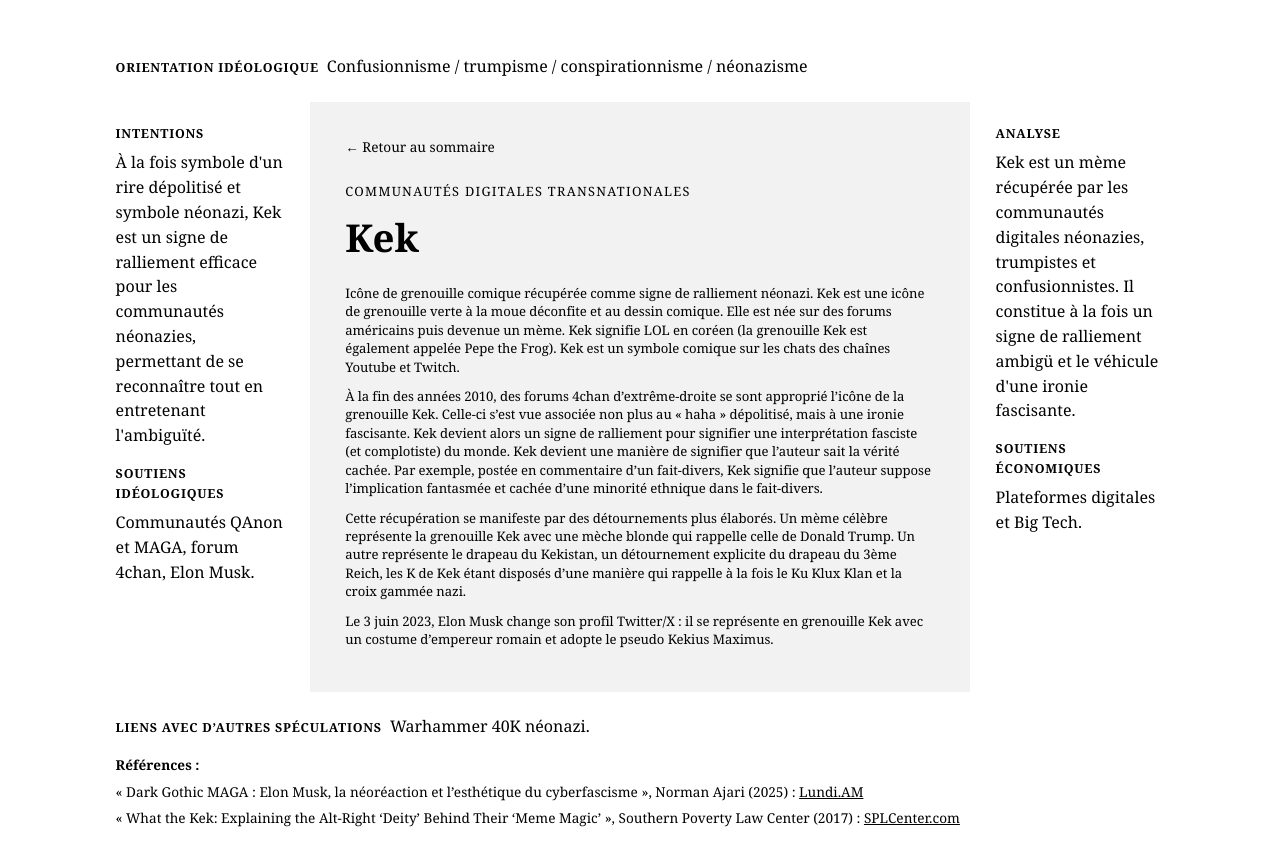
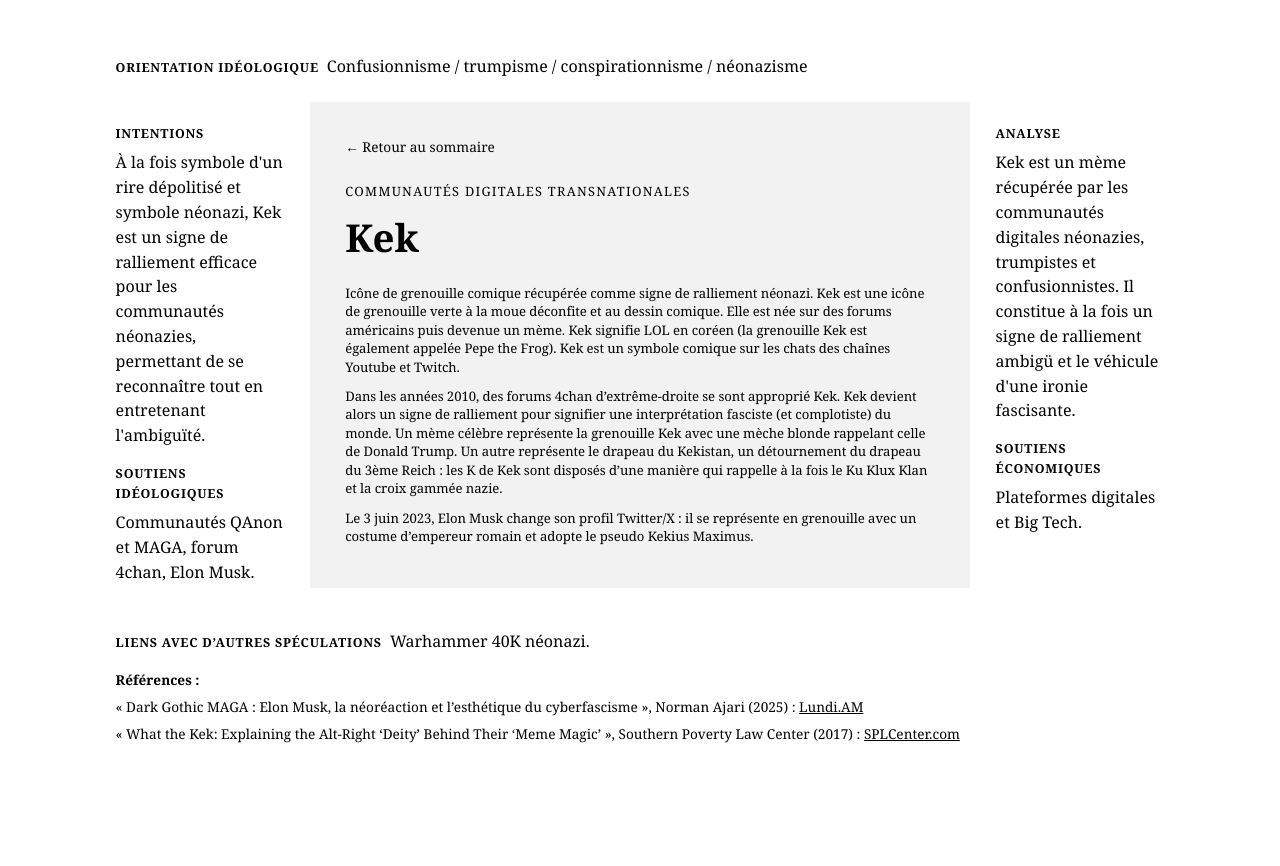
Before and after one commit to encycloreac/encycloreac.github.io, a Jekyll site: the page built from _entries/kek.md, in a window 1280 px wide. Shown: the top 866 px of the page. Built offline with Jekyll 4.4.1, drawn with Linux system fonts in a browser that asks for light colours.

Commit message:
Update kek.md

```diff
--- a/_entries/kek.md
+++ b/_entries/kek.md
@@ -17,8 +17,6 @@ references:
 ---
 Icône de grenouille comique récupérée comme signe de ralliement néonazi. Kek est une icône de grenouille verte à la moue déconfite et au dessin comique. Elle est née sur des forums américains puis devenue un mème. Kek signifie LOL en coréen (la grenouille Kek est également appelée Pepe the Frog). Kek est un symbole comique sur les chats des chaînes Youtube et Twitch.
 
-À la fin des années 2010, des forums 4chan d’extrême-droite se sont approprié l'icône de la grenouille Kek. Celle-ci s’est vue associée non plus au « haha » dépolitisé, mais à une ironie fascisante. Kek devient alors un signe de ralliement pour signifier une interprétation fasciste (et complotiste) du monde. Kek devient une manière de signifier que l'auteur sait la vérité cachée. Par exemple, postée en commentaire d'un fait-divers, Kek signifie que l'auteur suppose l'implication fantasmée et cachée d'une minorité ethnique dans le fait-divers.
+Dans les années 2010, des forums 4chan d’extrême-droite se sont approprié Kek. Kek devient alors un signe de ralliement pour signifier une interprétation fasciste (et complotiste) du monde. Un mème célèbre représente la grenouille Kek avec une mèche blonde rappelant celle de Donald Trump. Un autre représente le drapeau du Kekistan, un détournement du drapeau du 3ème Reich : les K de Kek sont disposés d'une manière qui rappelle à la fois le Ku Klux Klan et la croix gammée nazie.
 
-Cette récupération se manifeste par des détournements plus élaborés. Un mème célèbre représente la grenouille Kek avec une mèche blonde qui rappelle celle de Donald Trump. Un autre représente le drapeau du Kekistan, un détournement explicite du drapeau du 3ème Reich, les K de Kek étant disposés d'une manière qui rappelle à la fois le Ku Klux Klan et la croix gammée nazi.
-
-Le 3 juin 2023, Elon Musk change son profil Twitter/X : il se représente en grenouille Kek avec un costume d'empereur romain et adopte le pseudo Kekius Maximus.
+Le 3 juin 2023, Elon Musk change son profil Twitter/X : il se représente en grenouille avec un costume d'empereur romain et adopte le pseudo Kekius Maximus.
```
